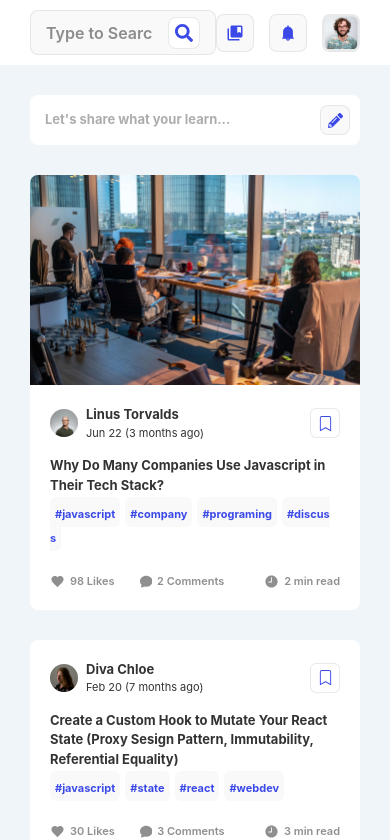
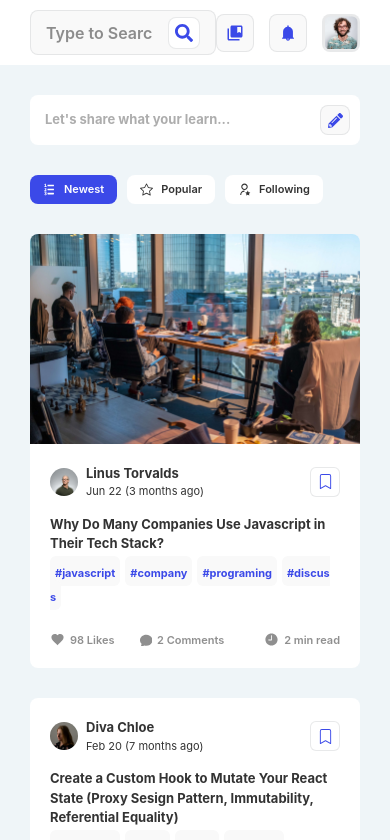
Before and after one commit to zeetec20/coder-template, a React (Create React App) app: page / in a window 390 px wide. Shown: the top 840 px of the page. Built offline with nearby package versions, Linux system fonts and the light colour scheme.

Commit message:
fix: responsive

```diff
--- a/src/component/ArticleShow.jsx
+++ b/src/component/ArticleShow.jsx
@@ -1,8 +1,9 @@
 import { HStack, VStack, chakra } from "@chakra-ui/react"
 import { useState } from "react"
+import { BsStar } from "react-icons/bs"
 import { FaStar } from "react-icons/fa"
 import { GoListOrdered } from "react-icons/go"
-import { RiUserStarFill } from "react-icons/ri"
+import { RiUserStarFill, RiUserStarLine } from "react-icons/ri"
 import Color from "utils/color"
 import FontSize from "utils/fontSize"
 
@@ -78,4 +79,25 @@ const ArticleOptionShow = ({ icon, title, description, onClick, isSelected }) =>
     )
 }
 
+export const ArticleShowMobile = () => {
+    const [active, setActive] = useState(0)
+
+    const Button = ({icon, text, active, onClick}) => {
+        return (
+            <HStack bg={active ? Color.main : 'white'} px='13px' rounded='lg' py='6px' onClick={onClick}>
+                {icon(active)}
+                <chakra.h1 fontSize={FontSize.low3} fontWeight='600' color={active ? 'white' : Color.black}>{text}</chakra.h1>
+            </HStack>
+        )
+    }
+
+    return (
+        <HStack mt='30px' spacing='10px' className="article-show-mobile">
+            <Button icon={(active) => <GoListOrdered size='13px' color={active ? 'white' : Color.black} />} text='Newest' active={active === 0} onClick={() => setActive(0)} />
+            <Button icon={(active) => <BsStar size='13px' color={active ? 'white' : Color.black} />} text='Popular' active={active === 1} onClick={() => setActive(1)} />
+            <Button icon={(active) => <RiUserStarLine size='13px' color={active ? 'white' : Color.black} />} text='Following' active={active === 2} onClick={() => setActive(2)} />
+        </HStack>
+    )
+}
+
 export default ArticleShow
--- a/src/component/Navbar.jsx
+++ b/src/component/Navbar.jsx
@@ -16,9 +16,9 @@ import {
     ModalOverlay,
     ModalContent,
 } from "@chakra-ui/react"
-import { AiFillBell, AiOutlinePoweroff, AiOutlineUser } from 'react-icons/ai'
-import { BsCalendar2EventFill, BsFillCaretDownFill } from 'react-icons/bs'
-import { FaSearch, FaUserFriends } from 'react-icons/fa'
+import { AiFillBell, AiOutlinePoweroff, AiOutlineSetting, AiOutlineUser } from 'react-icons/ai'
+import { BsFillCaretDownFill } from 'react-icons/bs'
+import { FaSearch } from 'react-icons/fa'
 import { MdCollectionsBookmark, MdOutlineClose } from 'react-icons/md'
 import LogoImage from 'assets/logo.png'
 import users from "data/users"
@@ -29,14 +29,13 @@ import 'styles/components/navbar.scss'
 import variableScss from 'styles/_variables.scss'
 import useScreen from "hooks/useScreen"
 import { useEffect, useState } from "react"
-import { HiHashtag } from "react-icons/hi"
+import { HiOutlineHashtag } from "react-icons/hi"
 import Overlay from "./Overlay"
-import { FiChevronRight, FiHelpCircle } from "react-icons/fi"
+import { FiCalendar, FiChevronRight, FiHelpCircle, FiUsers } from "react-icons/fi"
 import FontSize from "utils/fontSize"
 import moment from "moment"
 import { ArticleOnBookmark } from 'component/Article'
 import articles from "data/articles"
-import { IoIosExit, IoMdHelpCircle, IoMdSettings } from "react-icons/io"
 
 const { screen_search_mode_button, screen_navbar_button_active, screen_profile_image_only } = variableScss
 
@@ -413,9 +412,9 @@ const SidebarOnNavbar = ({ close }) => {
 
     return (
         <Overlay onClick={close}>
-            <VStack bg='white' h='100vh' overflow='auto' w='250px' alignItems='start' className="sidebar-navbar">
+            <VStack bg='white' h='100vh' overflow='auto' w='300px' alignItems='start' className="sidebar-navbar">
                 <HStack justifyContent='space-between' px='10px' py='10px !important' w='full' bg={Color.grey2}>
-                    <Logo height={40} />
+                    <chakra.h1 fontSize={FontSize.medium} fontWeight='900' color={Color.main}>CODER</chakra.h1>
                     <ButtonIcon width="33px" height="33px">
                         <MdOutlineClose size='20px' color={Color.main} onClick={close} />
                     </ButtonIcon>
@@ -430,7 +429,7 @@ const SidebarOnNavbar = ({ close }) => {
                         maxW={'70px'}
                         minW={'70px'}
                         padding='2.5px'
-                        rounded='lg'
+                        rounded='full'
                         mb='5px'
                         src={user.profile}
                     />
@@ -463,31 +462,31 @@ const SidebarOnNavbar = ({ close }) => {
 
                 <HStack pl='10px' mt='20px !important'>
                     <chakra.div width='25px' height='25px' display='flex' justifyContent='center' alignItems='center'>
-                        <FaUserFriends size='19px' color={Color["black-75"]} />
+                        <FiUsers size='18px' color={Color["black-75"]} />
                     </chakra.div>
                     <chakra.h1 fontSize={FontSize.low2} fontWeight='600' ml='7px !important' color={Color.black}>Following</chakra.h1>
                 </HStack>
                 <HStack pl='10px' mt='10px !important'>
                     <chakra.div width='25px' height='25px' display='flex' justifyContent='center' alignItems='center'>
-                        <HiHashtag size='22px' color={Color["black-75"]} />
+                        <HiOutlineHashtag size='21px' color={Color["black-75"]} />
                     </chakra.div>
                     <chakra.h1 fontSize={FontSize.low2} fontWeight='600' ml='7px !important' color={Color.black}>Tags</chakra.h1>
                 </HStack>
                 <HStack pl='10px' mt='10px !important'>
                     <chakra.div width='25px' height='25px' display='flex' justifyContent='center' alignItems='center'>
-                        <BsCalendar2EventFill size='17px' color={Color["black-75"]} />
+                        <FiCalendar size='16px' color={Color["black-75"]} />
                     </chakra.div>
                     <chakra.h1 fontSize={FontSize.low2} fontWeight='600' ml='7px !important' color={Color.black}>Event</chakra.h1>
                 </HStack>
                 <HStack pl='10px' mt='10px !important'>
                     <chakra.div width='25px' height='25px' display='flex' justifyContent='center' alignItems='center'>
-                        <IoMdSettings size='22px' color={Color["black-75"]} />
+                        <AiOutlineSetting size='21px' color={Color["black-75"]} />
                     </chakra.div>
                     <chakra.h1 fontSize={FontSize.low2} fontWeight='600' ml='7px !important' color={Color.black}>Settings</chakra.h1>
                 </HStack>
                 <HStack pl='10px' mt='10px !important'>
                     <chakra.div width='25px' height='25px' display='flex' justifyContent='center' alignItems='center'>
-                        <IoMdHelpCircle size='22px' color={Color["black-75"]} />
+                        <FiHelpCircle size='21px' color={Color["black-75"]} />
                     </chakra.div>
                     <chakra.h1 fontSize={FontSize.low2} fontWeight='600' ml='7px !important' color={Color.black}>Help Center</chakra.h1>
                 </HStack>
@@ -497,7 +496,7 @@ const SidebarOnNavbar = ({ close }) => {
                 <VStack h='full' justifyContent='end' pb='10px'>
                     <HStack pl='10px' mt='10px !important'>
                         <chakra.div width='25px' height='25px' display='flex' justifyContent='center' alignItems='center'>
-                            <IoIosExit size='22px' color={Color["black-75"]} />
+                            <AiOutlinePoweroff size='21px' color={Color["black-75"]} />
                         </chakra.div>
                         <chakra.h1 fontSize={FontSize.low2} fontWeight='600' ml='7px !important' color={Color.black}>Sign Out</chakra.h1>
                     </HStack>
--- a/src/pages/home.jsx
+++ b/src/pages/home.jsx
@@ -1,12 +1,15 @@
 import Article from 'component/Article'
 import articles from 'data/articles'
-import { chakra } from '@chakra-ui/react'
+import { Button, chakra, HStack } from '@chakra-ui/react'
 import AddArticle from 'component/AddArticle'
+import {ArticleShowMobile} from 'component/ArticleShow'
+
 
 const Home = () => {
     return (
         <chakra.div>
-            <AddArticle/>
+            <AddArticle />
+            <ArticleShowMobile />
             {articles.map((article, index) => {
                 const props = {
                     ...article,
```
